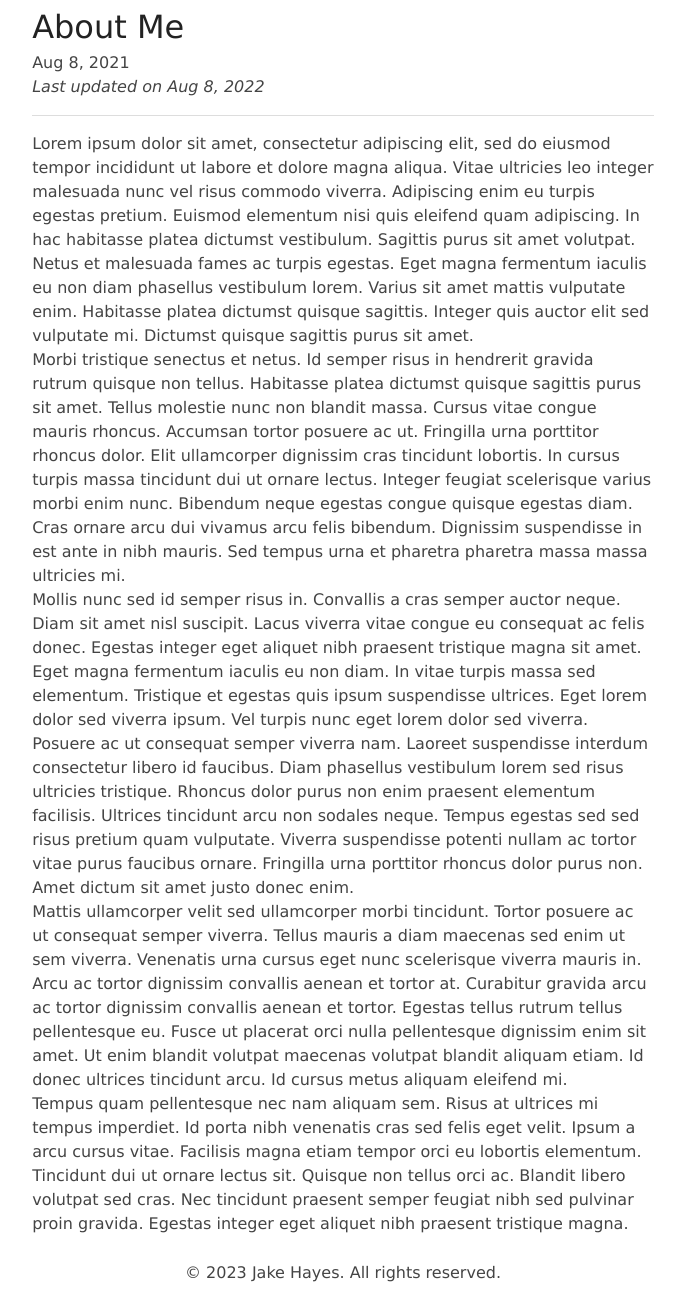
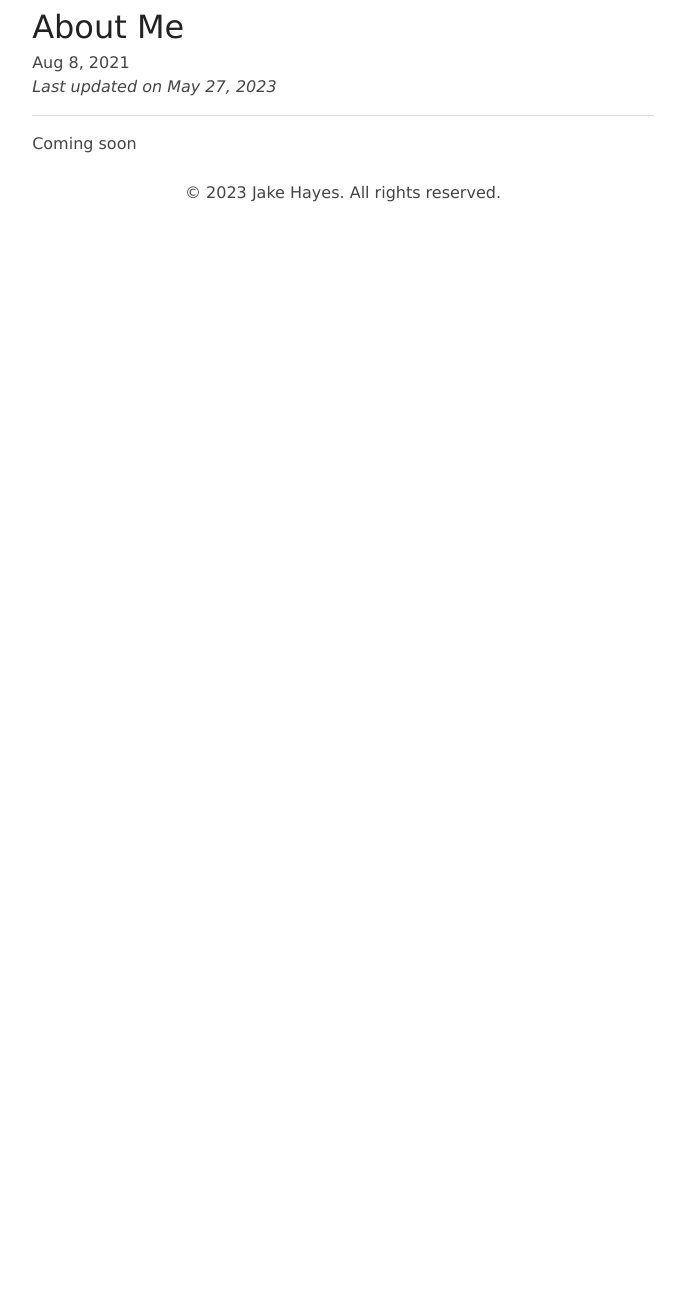
Before and after one commit to thejayhaykid/astro-blog, an Astro site: page /about in a window 1280 px wide. Shown: the part 471-1784 px from the top of the page, without its empty margins (297-982 px from the left). After the commit the page ends 800 px from the top, so only its background shows below. Built offline with nearby package versions, Linux system fonts and the light colour scheme; Astro itself is replaced by a stand-in of ours.

Commit message:
Update about.astro

```diff
--- a/src/pages/about.astro
+++ b/src/pages/about.astro
@@ -1,63 +1,21 @@
 ---
-import Layout from '../layouts/BlogPost.astro';
+import Layout from "../layouts/BlogPost.astro";
+// import { CollectionEntry, getCollection } from "astro:content";
+
+// export async function getStaticPaths() {
+//   const about = await getCollection("about");
+//   return about.map((about) => ({ params: { slug: about.slug }, props: about }));
+// }
 ---
 
 <Layout
-	title="About Me"
-	description="Lorem ipsum dolor sit amet"
-	pubDate={new Date('August 08 2021')}
-	updatedDate={new Date('August 08 2022')}
-	heroImage="/placeholder-about.jpg"
+  title="About Me"
+  description="A software engineer with many other interests"
+  pubDate={new Date("August 08 2021")}
+  updatedDate={new Date("May 27 2023")}
+  heroImage="/placeholder-about.jpg"
 >
-	<p>
-		Lorem ipsum dolor sit amet, consectetur adipiscing elit, sed do eiusmod tempor incididunt ut
-		labore et dolore magna aliqua. Vitae ultricies leo integer malesuada nunc vel risus commodo
-		viverra. Adipiscing enim eu turpis egestas pretium. Euismod elementum nisi quis eleifend quam
-		adipiscing. In hac habitasse platea dictumst vestibulum. Sagittis purus sit amet volutpat. Netus
-		et malesuada fames ac turpis egestas. Eget magna fermentum iaculis eu non diam phasellus
-		vestibulum lorem. Varius sit amet mattis vulputate enim. Habitasse platea dictumst quisque
-		sagittis. Integer quis auctor elit sed vulputate mi. Dictumst quisque sagittis purus sit amet.
-	</p>
-
-	<p>
-		Morbi tristique senectus et netus. Id semper risus in hendrerit gravida rutrum quisque non
-		tellus. Habitasse platea dictumst quisque sagittis purus sit amet. Tellus molestie nunc non
-		blandit massa. Cursus vitae congue mauris rhoncus. Accumsan tortor posuere ac ut. Fringilla urna
-		porttitor rhoncus dolor. Elit ullamcorper dignissim cras tincidunt lobortis. In cursus turpis
-		massa tincidunt dui ut ornare lectus. Integer feugiat scelerisque varius morbi enim nunc.
-		Bibendum neque egestas congue quisque egestas diam. Cras ornare arcu dui vivamus arcu felis
-		bibendum. Dignissim suspendisse in est ante in nibh mauris. Sed tempus urna et pharetra pharetra
-		massa massa ultricies mi.
-	</p>
-
-	<p>
-		Mollis nunc sed id semper risus in. Convallis a cras semper auctor neque. Diam sit amet nisl
-		suscipit. Lacus viverra vitae congue eu consequat ac felis donec. Egestas integer eget aliquet
-		nibh praesent tristique magna sit amet. Eget magna fermentum iaculis eu non diam. In vitae
-		turpis massa sed elementum. Tristique et egestas quis ipsum suspendisse ultrices. Eget lorem
-		dolor sed viverra ipsum. Vel turpis nunc eget lorem dolor sed viverra. Posuere ac ut consequat
-		semper viverra nam. Laoreet suspendisse interdum consectetur libero id faucibus. Diam phasellus
-		vestibulum lorem sed risus ultricies tristique. Rhoncus dolor purus non enim praesent elementum
-		facilisis. Ultrices tincidunt arcu non sodales neque. Tempus egestas sed sed risus pretium quam
-		vulputate. Viverra suspendisse potenti nullam ac tortor vitae purus faucibus ornare. Fringilla
-		urna porttitor rhoncus dolor purus non. Amet dictum sit amet justo donec enim.
-	</p>
-
-	<p>
-		Mattis ullamcorper velit sed ullamcorper morbi tincidunt. Tortor posuere ac ut consequat semper
-		viverra. Tellus mauris a diam maecenas sed enim ut sem viverra. Venenatis urna cursus eget nunc
-		scelerisque viverra mauris in. Arcu ac tortor dignissim convallis aenean et tortor at. Curabitur
-		gravida arcu ac tortor dignissim convallis aenean et tortor. Egestas tellus rutrum tellus
-		pellentesque eu. Fusce ut placerat orci nulla pellentesque dignissim enim sit amet. Ut enim
-		blandit volutpat maecenas volutpat blandit aliquam etiam. Id donec ultrices tincidunt arcu. Id
-		cursus metus aliquam eleifend mi.
-	</p>
-
-	<p>
-		Tempus quam pellentesque nec nam aliquam sem. Risus at ultrices mi tempus imperdiet. Id porta
-		nibh venenatis cras sed felis eget velit. Ipsum a arcu cursus vitae. Facilisis magna etiam
-		tempor orci eu lobortis elementum. Tincidunt dui ut ornare lectus sit. Quisque non tellus orci
-		ac. Blandit libero volutpat sed cras. Nec tincidunt praesent semper feugiat nibh sed pulvinar
-		proin gravida. Egestas integer eget aliquet nibh praesent tristique magna.
-	</p>
+  <p>
+    Coming soon
+  </p>
 </Layout>
```
